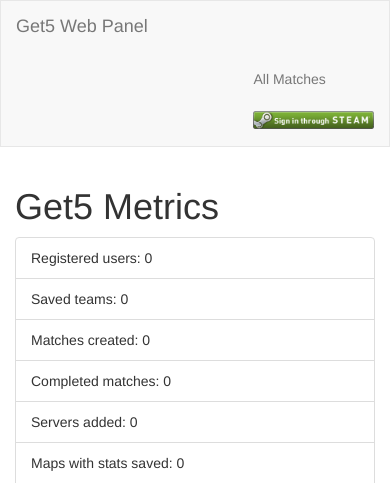
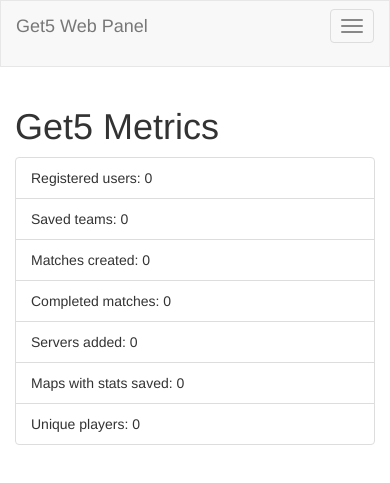
Before and after one commit to splewis/get5-web, a Flask app: page /metrics in a window 390 px wide. Shown: the top 483 px of the page. Run offline with Flask 2, Linux system fonts and the light colour scheme; data that the repository does not hold is empty; some libraries are stand-ins or nearby versions.

Commit message:
Create Mobile Menu
Updated to look better on Mobiles

```diff
--- a/get5/templates/layout.html
+++ b/get5/templates/layout.html
@@ -25,9 +25,15 @@
       <nav class="navbar navbar-default">
         <div class="container-fluid">
           <div class="navbar-header">
+            <button type="button" class="navbar-toggle" data-toggle="collapse" data-target="#myNavbar">
+		        <span class="icon-bar"></span>
+	        	<span class="icon-bar"></span>
+            <span class="icon-bar"></span>
+      		</button>
             <a class="navbar-brand" href="/">Get5 Web Panel</a>
           </div>
           <ul class="nav navbar-nav">
+             <div class="collapse navbar-collapse" id="myNavbar">
             <li><a id="matches" href="/matches">All Matches</a></li>
 
             {% if user %}
```
